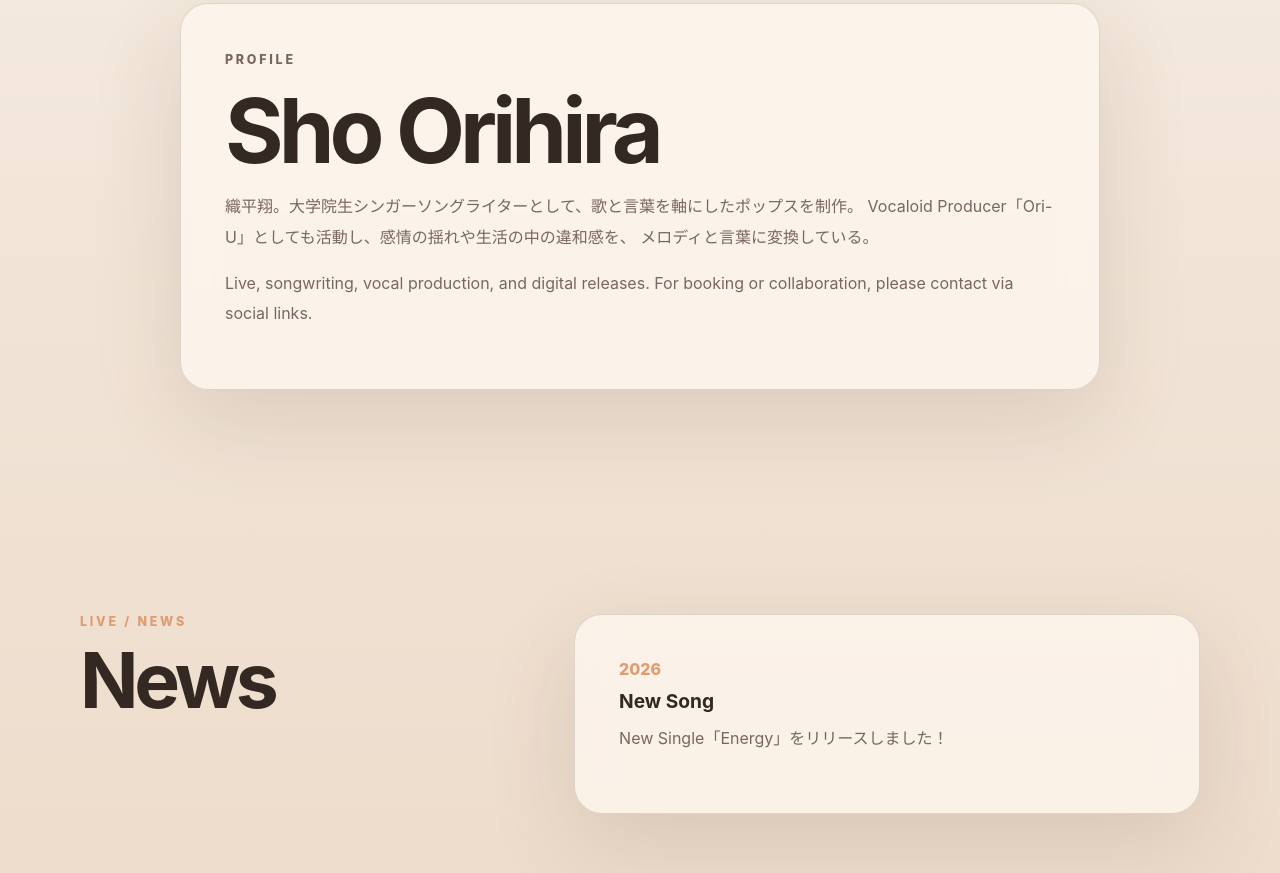
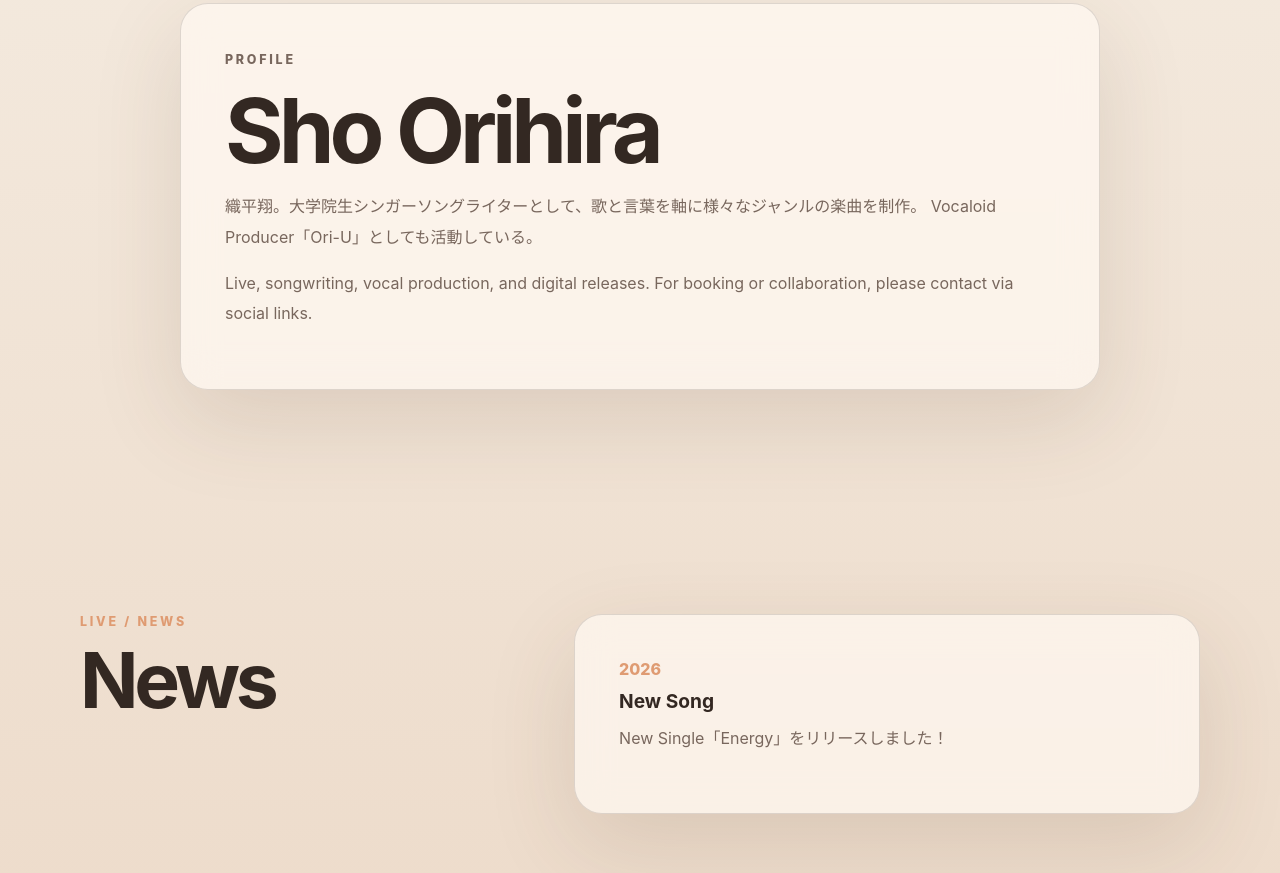
Before and after one commit to betomo151/orihirasho-site, a plain HTML site: page index.html in a window 1280 px wide. Shown: the part 2061-2934 px from the top of the page. Drawn offline with Linux system fonts and the light colour scheme.

Commit message:
Revise profile description for clarity and detail
Updated profile description to include various music genres and clarified activities.

```diff
--- a/index.html
+++ b/index.html
@@ -123,9 +123,8 @@
           <h2>Sho Orihira</h2>
         </div>
         <p>
-          織平翔。大学院生シンガーソングライターとして、歌と言葉を軸にしたポップスを制作。
-          Vocaloid Producer「Ori-U」としても活動し、感情の揺れや生活の中の違和感を、
-          メロディと言葉に変換している。
+          織平翔。大学院生シンガーソングライターとして、歌と言葉を軸に様々なジャンルの楽曲を制作。
+          Vocaloid Producer「Ori-U」としても活動している。
         </p>
         <p>
           Live, songwriting, vocal production, and digital releases.
```
